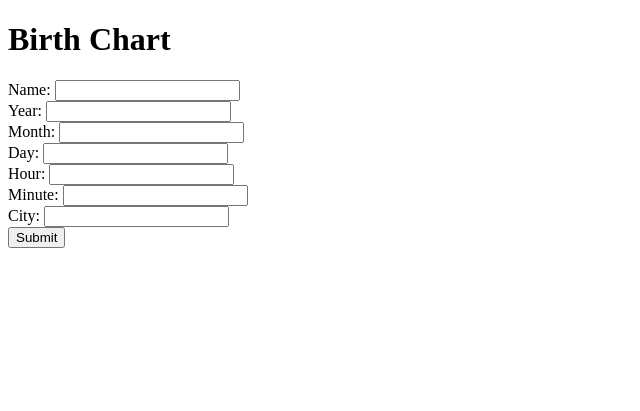
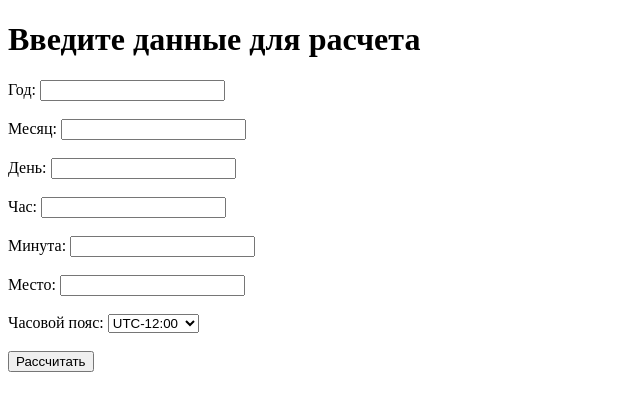
Before and after one commit to lyaguxafrog/astrology-back, a Flask app: page / in a window 1280 px wide. Shown: the top 411 px of the page, without its empty margins (0-640 px from the left). Run offline with Flask 2, Linux system fonts and the light colour scheme; some libraries are stand-ins or nearby versions.

Commit message:
основной функционал

```diff
--- a/app/routes.py
+++ b/app/routes.py
@@ -1,10 +1,10 @@
-from flask import Flask, render_template, request, redirect, url_for, session
+from flask import Flask, render_template, request, redirect, url_for
 
 import os
 from dotenv import load_dotenv, find_dotenv
 
 from app import app
-from app.services.report import astr_report
+from app.services import maps_api, houses, planet, time_convert
 
 load_dotenv(find_dotenv())
 app.secret_key = os.getenv('SECRET_KEY')
@@ -12,23 +12,43 @@ app.secret_key = os.getenv('SECRET_KEY')
 @app.route('/', methods=['GET', 'POST'])
 def index():
     if request.method == 'POST':
-        name = request.form['name']
         year = int(request.form['year'])
         month = int(request.form['month'])
         day = int(request.form['day'])
-        hour = int(request.form['hour'])
+        not_converted_hour = int(request.form['hour'])
         minute = int(request.form['minute'])
-        city = request.form['city']
+        place = request.form['place']
+        timezone = str(request.form['timezone'])
 
-        result_text = astr_report(name, year, month, day, hour, minute, city)
-        session['result_text'] = result_text
-        print("Result text stored in session")
-        return redirect(url_for('result'))
+        hours = int(time_convert.time_zone_convert(hour=not_converted_hour,
+                                                   zone=timezone))
+        coordinates = maps_api.get_coordinates(place)
+        latitude, longitude = maps_api.extract_coordinates(coordinates)
+
+        planet_positions = planet.get_planets(hours, day, month, year)
+        houses_info = []  # Список для хранения информации о домах
+
+        house_systems = [b"B", b"Y", b"X", b"H", b"C", b"F", b"A", b"D",
+                          b"N", b"G", b"I", b"i", b"K", b"U", b"M", b"P", b"T",
+                          b"O", b"L", b"Q", b"R", b"S", b"V", b"W"]
+        for house_system in house_systems:
+            house_info = houses.get_house(year, month, day, hours, minute,
+                                          house_system, latitude, longitude)
+            house_name = houses.get_house_name(house_system)
+            houses_info.append({
+                "system": house_system,
+                "name": house_name,
+                "house_info": house_info
+            })
+
+        return render_template('result.html', planet_positions=planet_positions,
+                                houses_info=houses_info)
 
     return render_template('index.html')
 
 @app.route('/result')
 def result():
-    result_text = session.get('result_text')
-    print("Result text retrieved from session:", result_text)
-    return render_template('result.html', result_text=result_text)
+    planet_positions = request.args.get('planet_positions')  # Get planet_positions from query parameter
+
+    # You can render the result page with planet_positions and display them as needed
+    return render_template('result.html', planet_positions=planet_positions)
--- a/app/templates/index.html
+++ b/app/templates/index.html
@@ -1,39 +1,58 @@
 <!DOCTYPE html>
 <html>
 <head>
-    <title>Birth Chart</title>
+    <title>Астрологическое приложение</title>
 </head>
 <body>
-    <h1>Birth Chart</h1>
+    <h1>Введите данные для расчета</h1>
+    <form action="/" method="post">
+        <label for="year">Год:</label>
+        <input type="number" id="year" name="year" required><br><br>
 
-    <form method="POST">
-        <label for="name">Name:</label>
-        <input type="text" name="name" required><br>
+        <label for="month">Месяц:</label>
+        <input type="number" id="month" name="month" required><br><br>
 
-        <label for="year">Year:</label>
-        <input type="number" name="year" required><br>
+        <label for="day">День:</label>
+        <input type="number" id="day" name="day" required><br><br>
 
-        <label for="month">Month:</label>
-        <input type="number" name="month" required><br>
+        <label for="hour">Час:</label>
+        <input type="number" id="hour" name="hour" required><br><br>
 
-        <label for="day">Day:</label>
-        <input type="number" name="day" required><br>
+        <label for="minute">Минута:</label>
+        <input type="number" id="minute" name="minute" required><br><br>
 
-        <label for="hour">Hour:</label>
-        <input type="number" name="hour" required><br>
+        <label for="place">Место:</label>
+        <input type="text" id="place" name="place" required><br><br>
+        <label for="timezone">Часовой пояс:</label>
+        <select id="timezone" name="timezone" required>
+            <option value="UTC-12:00">UTC-12:00</option>
+            <option value="UTC-11:00">UTC-11:00</option>
+            <option value="UTC-10:00">UTC-10:00</option>
+            <option value="UTC-09:00">UTC-09:00</option>
+            <option value="UTC-08:00">UTC-08:00</option>
+            <option value="UTC-07:00">UTC-07:00</option>
+            <option value="UTC-06:00">UTC-06:00</option>
+            <option value="UTC-05:00">UTC-05:00</option>
+            <option value="UTC-04:00">UTC-04:00</option>
+            <option value="UTC-03:00">UTC-03:00</option>
+            <option value="UTC-02:00">UTC-02:00</option>
+            <option value="UTC-01:00">UTC-01:00</option>
+            <option value="UTC±00:00">UTC±00:00</option>
+            <option value="UTC+01:00">UTC+01:00</option>
+            <option value="UTC+0:002">UTC+02:00</option>
+            <option value="UTC+03:00">UTC+03:00</option>
+            <option value="UTC+04:00">UTC+04:00</option>
+            <option value="UTC+05:00">UTC+05:00</option>
+            <option value="UTC+06:00">UTC+06:00</option>
+            <option value="UTC+07:00">UTC+07:00</option>
+            <option value="UTC+08:00">UTC+08:00</option>
+            <option value="UTC+09:00">UTC+09:00</option>
+            <option value="UTC+10:00">UTC+10:00</option>
+            <option value="UTC+11:00">UTC+11:00</option>
+            <option value="UTC+12:00">UTC+12:00</option>
+        </select><br><br>
 
-        <label for="minute">Minute:</label>
-        <input type="number" name="minute" required><br>
-
-        <label for="city">City:</label>
-        <input type="text" name="city" required><br>
-
-        <input type="submit" value="Submit">
+        <input type="submit" value="Рассчитать">
     </form>
-
-    {% if result %}
-    <h2>Birth Chart Result:</h2>
-    <pre>{{ result }}</pre>
-    {% endif %}
 </body>
-</html>
+</html
```
Also changed, not shown: app/services/houses.py (+6 -3 lines), app/templates/result.html (+30 -4 lines).
